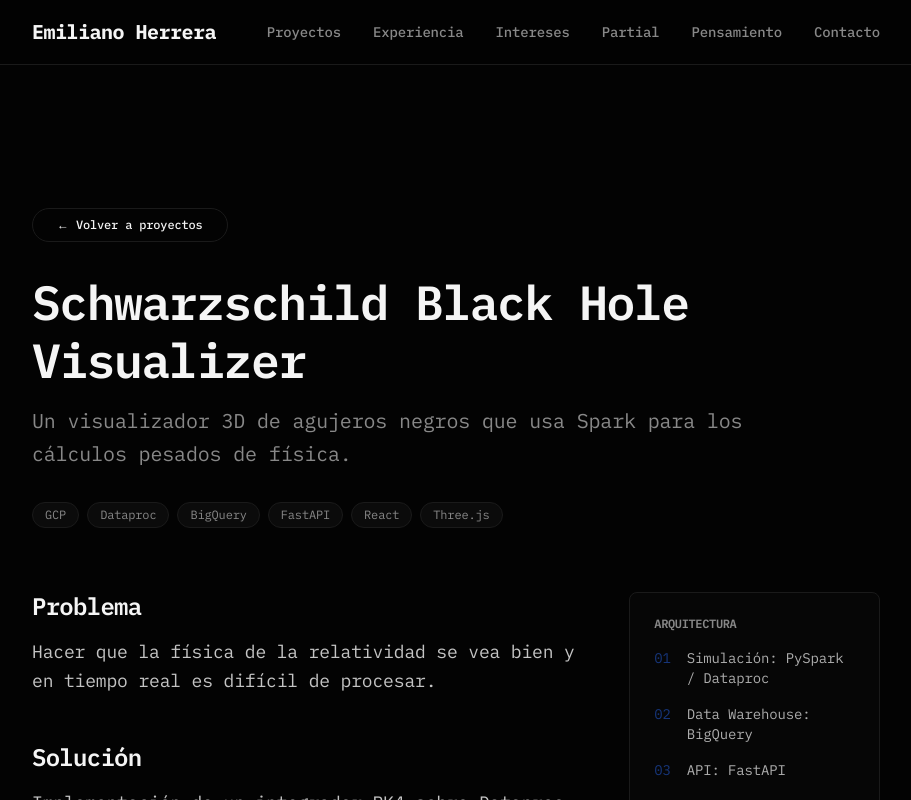
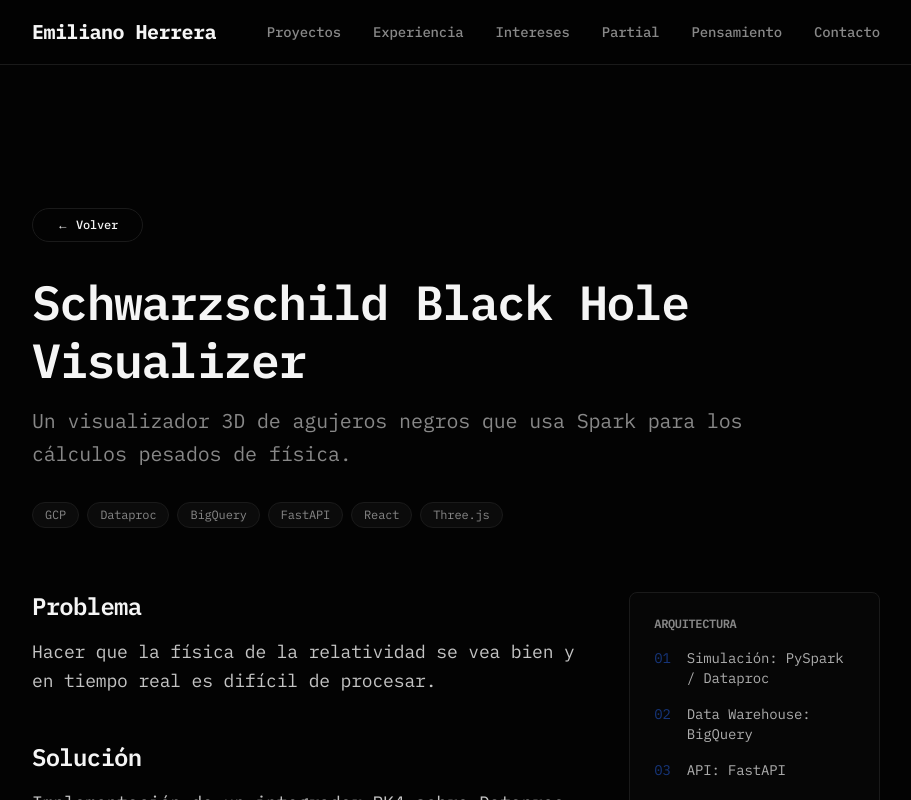
Before and after one commit to emilianolel/dnqxxt, a Next.js app: page /projects/black-hole-visualizer in a window 1280 px wide. Shown: the top 800 px of the page, without its empty margins (184-1095 px from the left). Built offline with nearby package versions, Linux system fonts and the light colour scheme.

Commit message:
refactor: remove legacy references to deleted projects and thinking pages

```diff
--- a/src/app/projects/[slug]/page.tsx
+++ b/src/app/projects/[slug]/page.tsx
@@ -22,8 +22,8 @@ export default async function ProjectPage({
         <Container>
           <div className="space-y-16">
             <div className="space-y-8">
-              <ButtonLink href="/projects" variant="outline" className="px-4 py-1.5 text-xs">
-                ← Volver a proyectos
+              <ButtonLink href="/#projects" variant="outline" className="px-4 py-1.5 text-xs">
+                ← Volver
               </ButtonLink>
 
               <div className="space-y-4">
```
